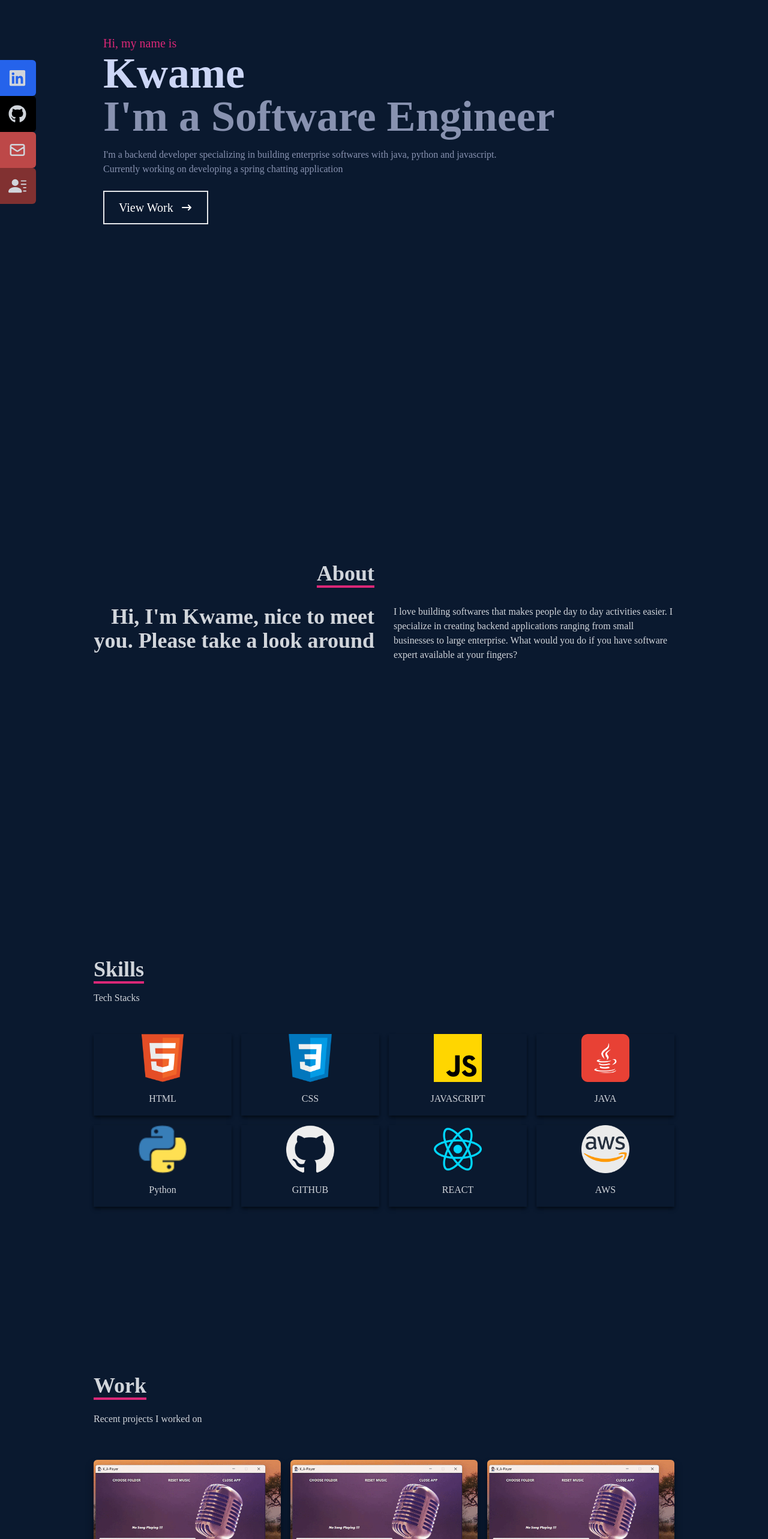
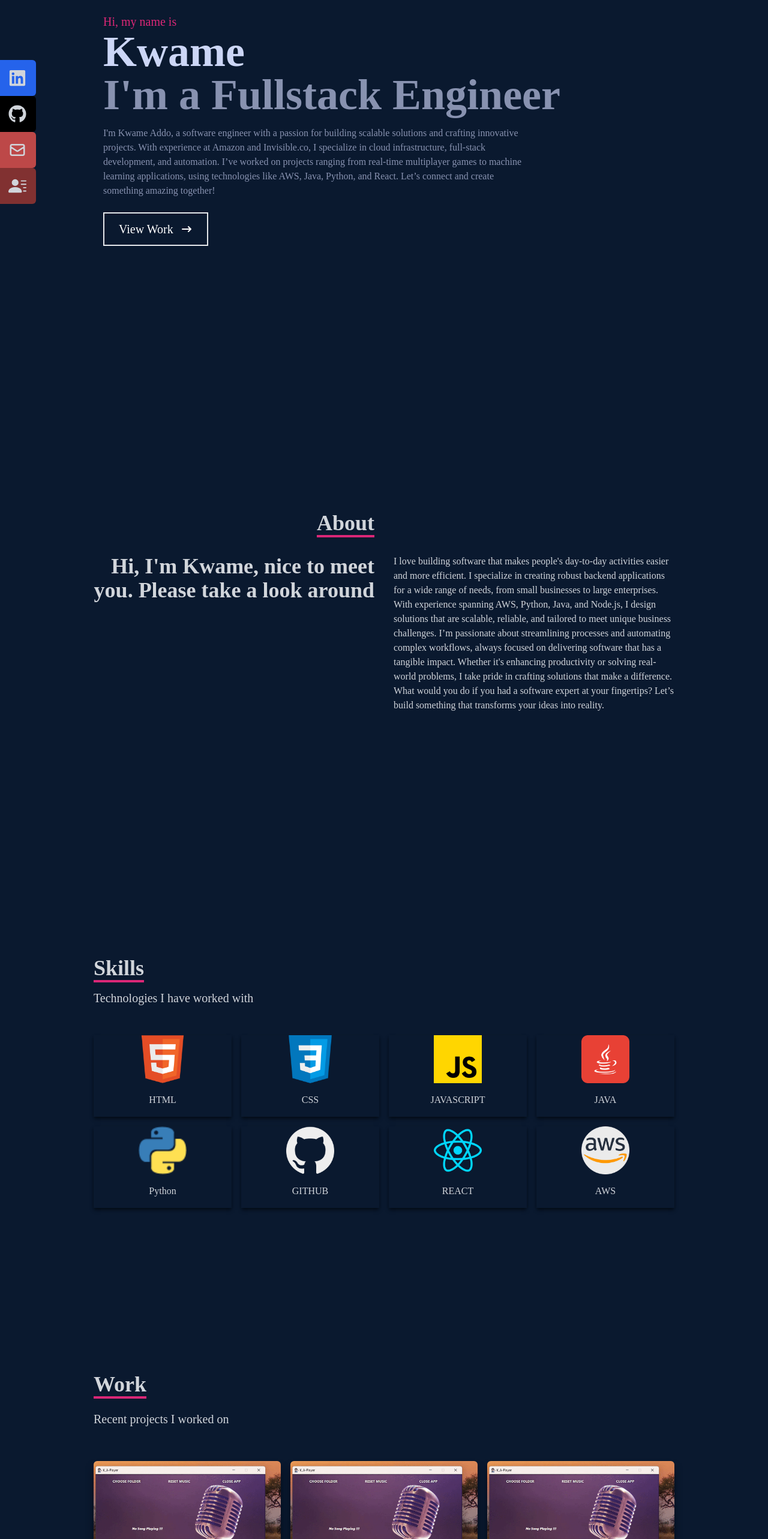
Before and after one commit to addo12kwame/portfolio2.0, a React (Create React App) app: page / in a window 1280 px wide. Shown: the part 180-2746 px from the top of the page at 60% size. Built offline with nearby package versions, Linux system fonts and the light colour scheme.

Commit message:
added info to the about,nav and main sections

```diff
--- a/src/components/About.jsx
+++ b/src/components/About.jsx
@@ -20,8 +20,11 @@ function About() {
 
    <div>
     <p>
-      I love building softwares that makes people day to day activities easier. I specialize in creating backend applications ranging from small businesses to large enterprise. What would you do if you have software expert available at your fingers?
+    I love building software that makes people's day-to-day activities easier and more efficient. I specialize in creating robust backend applications for a wide range of needs, from small businesses to large enterprises. With experience spanning AWS, Python, Java, and Node.js, I design solutions that are scalable, reliable, and tailored to meet unique business challenges.
 
+I’m passionate about streamlining processes and automating complex workflows, always focused on delivering software that has a tangible impact. Whether it's enhancing productivity or solving real-world problems, I take pride in crafting solutions that make a difference.
+
+What would you do if you had a software expert at your fingertips? Let’s build something that transforms your ideas into reality.
     </p>
    </div>
     </div>
--- a/src/components/Mains.jsx
+++ b/src/components/Mains.jsx
@@ -11,8 +11,10 @@ function Mains() {
 
         <p className='text-pink-600 text-xl'>Hi, my name is</p>
         <h1 className='text-4xl sm:text-7xl font-bold text-[#ccd6f6]'>Kwame</h1>
-        <h2 className='text-4xl sm:text-7xl font-bold text-[#8892b0]'>I'm a Software Engineer</h2>
-        <p className='text-[#8892b0] py-4 max-w-[700px]'>I'm a backend developer specializing in building enterprise softwares with java, python and javascript. Currently working on developing a spring chatting application</p>
+        <h2 className='text-4xl sm:text-7xl font-bold text-[#8892b0]'>I'm a Fullstack Engineer</h2>
+        <p className='text-[#8892b0] py-4 max-w-[700px]'>I'm Kwame Addo, a software engineer with a passion for building scalable solutions and crafting innovative projects. With experience at Amazon and Invisible.co, I specialize in cloud infrastructure, full-stack development, and automation. I’ve worked on projects ranging from real-time multiplayer games to machine learning applications, using technologies like AWS, Java, Python, and React.
+
+Let’s connect and create something amazing together!</p>
         <div>
             <button className='text-white text-xl group border-2 px-6 py-3 my-2 flex items-center hover:bg-pink-600 hover:border-pink-600'><Link  to="work" smooth={true} duration={500}>
             View Work
--- a/src/components/Navbar.jsx
+++ b/src/components/Navbar.jsx
@@ -100,7 +100,7 @@ function Navbar() {
           </li>
           <li className="w-[160px] h-[60px] justify-between  flex items-center text-gray-300 ml-[-100px] hover:ml-[-10px] duration-300 rounded-md bg-[#bd4848]">
             <a
-              href="/"
+              href="mailto:addo12kwame@outlook.com"
               className="flex justify-between items-center w-full text-gray-300"
             >
               Email <HiOutlineMail size={30} />
@@ -108,7 +108,7 @@ function Navbar() {
           </li>
           <li className="w-[160px] h-[60px] justify-between  flex items-center text-gray-300 ml-[-100px] hover:ml-[-10px] duration-300 rounded-md bg-[#813131]">
             <a
-              href="/"
+              href="https://kwamesbucket.s3.amazonaws.com/KwameGradds.pdf"
               className="flex justify-between items-center w-full text-gray-300"
             >
               Resume <BsFillPersonLinesFill size={30} />
--- a/src/components/Skills.jsx
+++ b/src/components/Skills.jsx
@@ -17,7 +17,7 @@ function Skills() {
       <div className='max-w-[1000px] mx-auto p-4 flex flex-col justify-center w-full h-full '>
         <div className=''>
             <p className='text-4xl font-bold inline border-b-4 border-pink-600'>Skills</p>
-            <p className='py-4'>Tech Stacks</p>
+            <p className='py-4 text-xl'>Technologies I have worked with</p>
         </div>
         <div className='w-full grid grid-cols-2 sm:grid-cols-4 gap-4 text-center py-8'>
             <div className='shadow-md shadow-[#040c16] hover:scale-110 duration-500'>
--- a/src/components/Works.jsx
+++ b/src/components/Works.jsx
@@ -9,7 +9,7 @@ function  Work() {
           <p className='text-4xl font-bold inline border-b-4 text-gray-300 border-pink-600'>
             Work
           </p>
-          <p className='py-6'>
+          <p className='py-6 text-xl'>
             Recent projects I worked on
           </p>
         </div>
```
